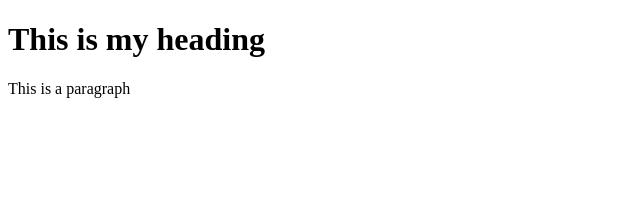
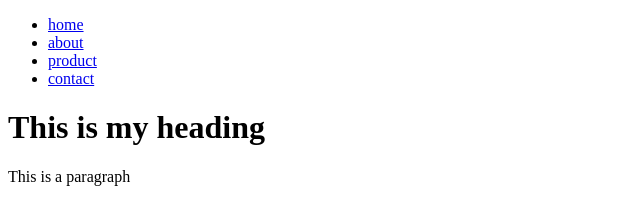
Before and after one commit to juancarlos1223/spring23, a plain HTML site: page module03/index.html in a window 1280 px wide. Shown: the whole page, without its empty margins (0-640 px from the left). Drawn offline with Linux system fonts and the light colour scheme.

Commit message:
made changes

```diff
--- a/module03/index.html
+++ b/module03/index.html
@@ -7,6 +7,14 @@
     <body>
          <!-- PLACE ALL OF YOUR PAGE CONTENT BELOW HERE -->
 
+<nav>
+   <ul>
+    <li><a href="#">home</a></li>
+    <li><a href="#">about</a></li>
+    <li><a href="#">product</a></li>
+    <li><a href="#">contact</a></li>
+   </ul>
+</nav>
          <h1>This is my heading</h1>
 
          <p>This is a paragraph</p>
```
Also changed, not shown: module05/index.html (+3 -1 lines).
